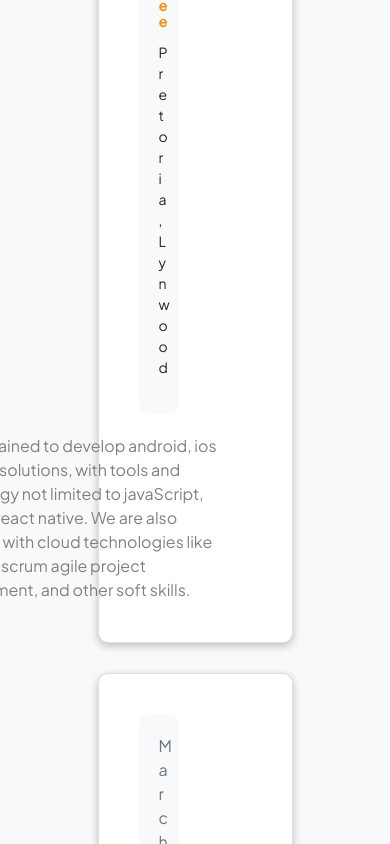
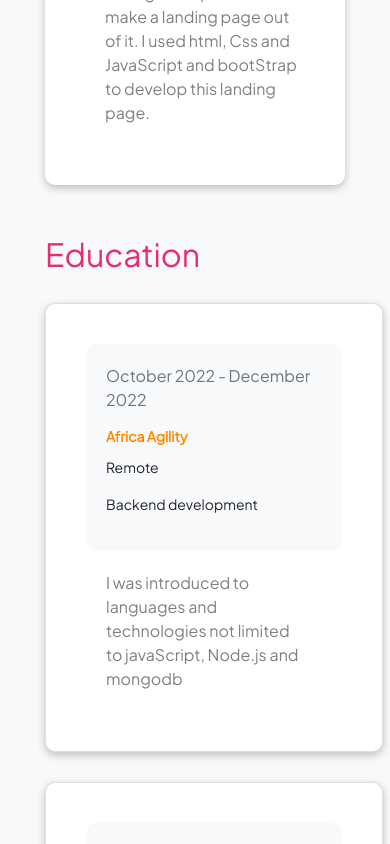
Before and after one commit to Promisemagoga/React-Portfolio, a React (Create React App) app: page /Resume in a window 390 px wide. Shown: the part 1156-2000 px from the top of the page. Built offline with nearby package versions, Linux system fonts and the light colour scheme.

Commit message:
22/08/2023

```diff
--- a/src/App.css
+++ b/src/App.css
@@ -59,8 +59,8 @@ h1 {
   margin-top: 50px;
 }
 
-.homeLink{
-color: #ffffff;
+.homeLink {
+  color: #ffffff;
 }
 
 .homeButton button {
@@ -126,6 +126,7 @@ span {
 .Resumemain {
   width: 100%;
   background-color: #f8f9fa;
+  padding: 30px 0px;
 }
 
 .resume {
@@ -138,7 +139,7 @@ span {
   flex: 1;
 }
 
-.projectMain{
+.projectMain {
   background-color: #f8f9fa;
   width: 100%;
   padding: 20px;
@@ -156,17 +157,17 @@ span {
 
 }
 
-.project-card{
+.project-card {
   border-radius: 10px;
   box-shadow: 0px 8px 15px rgba(0, 0, 0, 0.5);
   width: 80%;
 }
 
-.card-title{
+.card-title {
   color: #ff8a00;
 }
 
-.card-text{
+.card-text {
   color: grey;
 }
 
@@ -192,7 +193,8 @@ span {
 }
 
 .fa-download,
-.fa-wrench, .fa-code{
+.fa-wrench,
+.fa-code {
   margin-right: 20px;
 }
 
@@ -219,7 +221,7 @@ span {
   margin-top: 30px;
 }
 
-.card{
+.card {
   display: flex;
   flex-direction: column;
   width: 100%;
@@ -230,7 +232,7 @@ span {
   margin-top: 30px;
 }
 
-.cardMain{
+.cardMain {
   width: 100%;
 }
 
@@ -320,13 +322,13 @@ span {
   font-size: 16px;
 }
 
-.skillHeading {
-  font-size: 28px;
+/* .skillHeading {
+
   background-image: linear-gradient(45deg, #ff8a00, #e52e71) !important;
   -webkit-background-clip: text;
   -webkit-text-fill-color: transparent;
 
-}
+} */
 
 .aboveFooterInfo {
   display: flex;
@@ -339,7 +341,7 @@ span {
   justify-content: center;
 }
 
-.aboveFooterInfo h3{
+.aboveFooterInfo h3 {
   font-size: 2.5vw;
 }
 
@@ -426,13 +428,13 @@ span {
 }
 
 
-.no-gutters{
+.no-gutters {
   display: flex;
   flex-direction: row;
   width: 100%;
 }
 
-.educationMain{
+.educationMain {
   width: 100%;
 }
 
@@ -519,7 +521,7 @@ span {
 
 
 
-  .aboveFooterInfo h3{
+  .aboveFooterInfo h3 {
     font-size: 4vw;
   }
 
@@ -552,7 +554,7 @@ span {
     font-size: 3vw;
   }
 
-  .project-card{
+  .project-card {
 
     width: 100%;
   }
@@ -564,20 +566,20 @@ span {
     /* column-gap: 15vw; */
   }
 
-  .fa-download{
-     display: none;
+  .fa-download {
+    display: none;
   }
 
   .experience button {
-    padding: 10px ;
+    padding: 10px;
     border-radius: 5px;
     margin-bottom: 20px;
   }
 
-  /* .cards {
+  .cards {
     display: flex;
     flex-direction: column;
-    align-items: center;
+
     box-shadow: rgba(0, 0, 0, 0.24) 0px 3px 8px;
     background-color: #ffffff;
     border-radius: 10px;
@@ -585,7 +587,7 @@ span {
     margin-top: 30px;
   }
 
-  .card{
+  /* .card{
     display: flex;
     flex-direction: row;
     width: 100%;
@@ -594,6 +596,31 @@ span {
     border-radius: 10px;
     padding: 40px;
     margin-top: 30px;
-  } */
+  }  */
+
+
+  .card-info {
+    width: 500px;
+  }
+
+  .card {
+    width: 40vh;
+
+
+  }
+
+  .description {
+    width: 200px;
+    float: none;
+  }
+
+  .cardMain {
+    width: 300px;
+  }
+
+  .resume h1 {
+    font-size: 30px;
+  }
+
 
 }
--- a/src/Components/EducationCards.js
+++ b/src/Components/EducationCards.js
@@ -2,10 +2,10 @@ import educationData from "../educationData";
 
 function EducationCards() {
   return (
-    <div className="educationMain">
+    <div className="cardMain">
           <h2 className="edu-heading">Education</h2>
       {educationData.map((data) => (
-        <div class="card mb-3 cards">
+        <div class="card  cards">
         <div class="row no-gutters">
           <div class=" card-info">
             <p class="card-text"><small class="text-muted edu-date">{data.date}</small></p>
--- a/src/Components/ExperienceCards.js
+++ b/src/Components/ExperienceCards.js
@@ -5,7 +5,7 @@ function ExperienceCards() {
     <div className="cardMain">
 
       {experienceData.map((data) => (
-       <div class="card mb-3 cards">
+        <div class="cards">
           <div class="row no-gutters">
             <div class="card-info">
               <p class="card-text"><small class="text-muted date">{data.date}</small></p>
```
Lines whose indentation alone changed are shown as unchanged.
